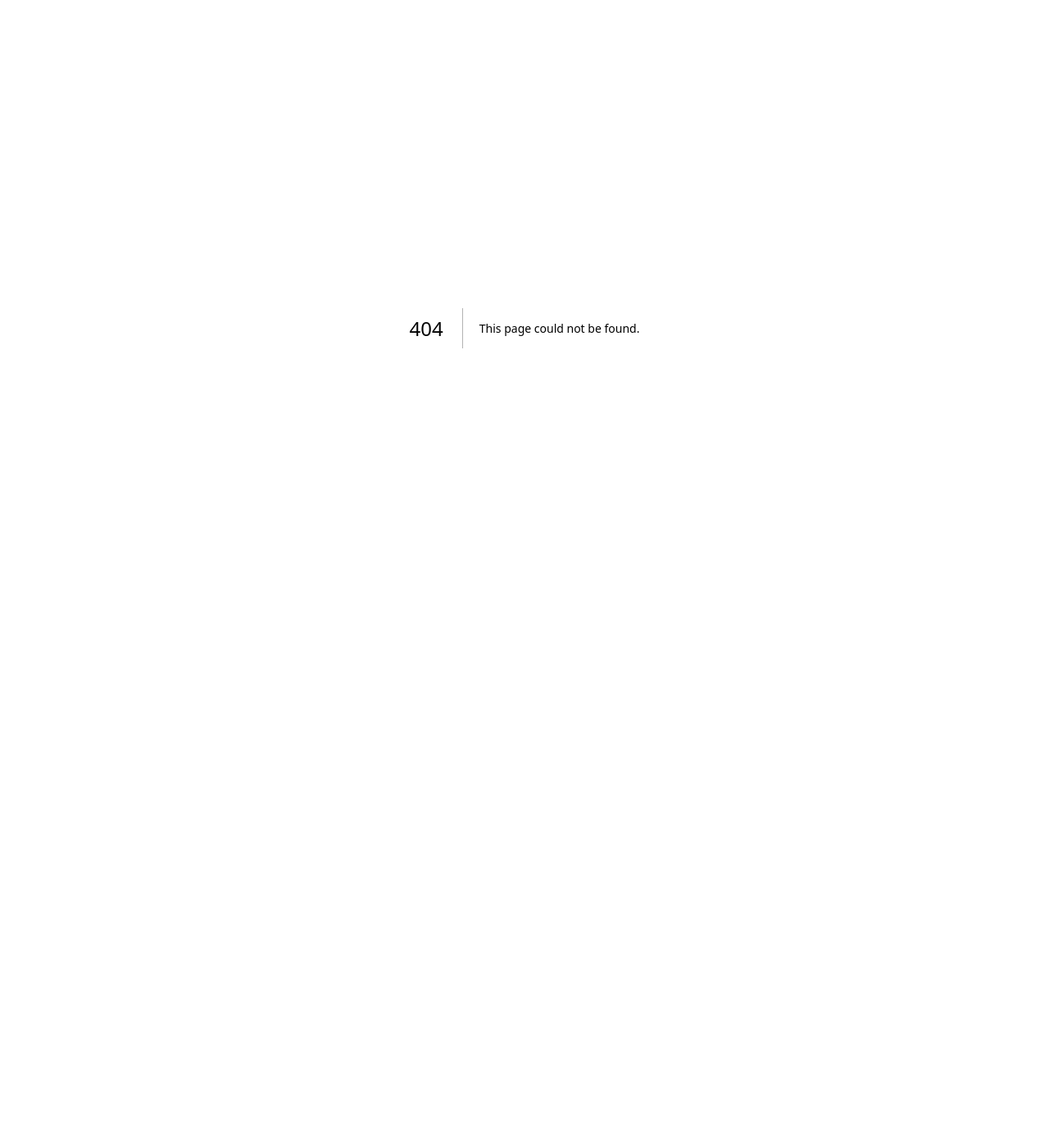
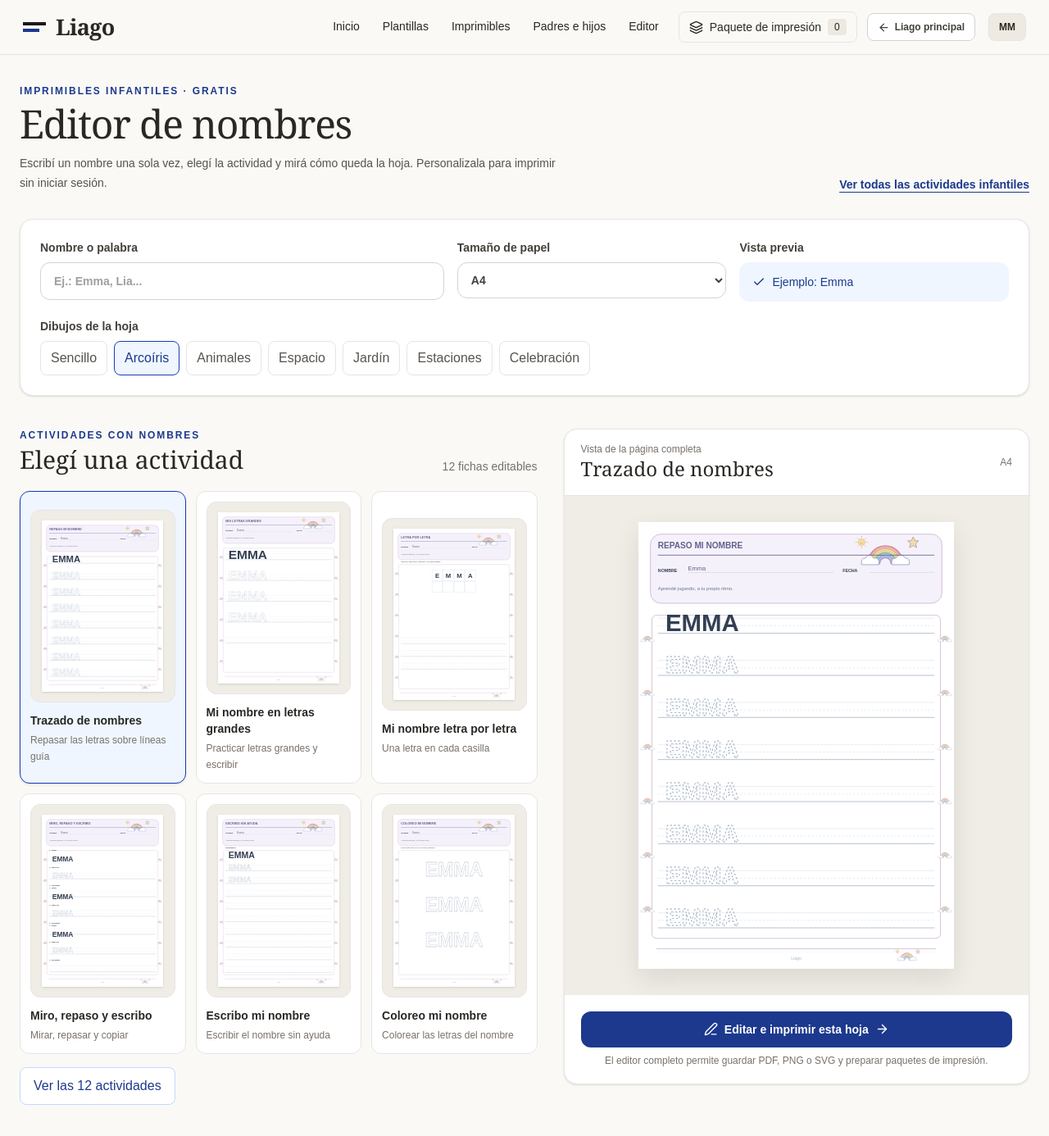
Before and after one commit to soto-cmd/liago, a Next.js app: page /plantillas/nombres in a window 1280 px wide. Before the commit this address had no page. Shown: the top 1386 px of the page at 82% size. Before the commit the page ends 800 px from the top, so only its background shows below. Built offline with nearby package versions, Linux system fonts and the light colour scheme.

Commit message:
feat(liago): editor de nombres visible con fichas y vista previa

```diff
--- /dev/null
+++ b/app/plantillas/nombres/page.tsx
@@ -0,0 +1,89 @@
+"use client";
+import Link from "next/link";
+import {useMemo,useState} from "react";
+import {ArrowRight,Check,Edit3} from "lucide-react";
+import PlantillasNav from "../nav";
+import {entries,initial,svgFor} from "../estudio";
+import {kidsThemes,type KidsTheme} from "../temas-infantiles";
+
+const nameIds=["trazado-nombre","nombre-grande","nombre-cajas","nombre-mira-copia","nombre-escribir","nombre-colorear","nombre-inicial","nombre-buscar-letras","nombre-buscar","nombre-recortar","nombre-plastilina","nombre-arcoiris"] as const;
+const descriptions:Record<string,string>={
+ "trazado-nombre":"Repasar las letras sobre líneas guía",
+ "nombre-grande":"Practicar letras grandes y escribir",
+ "nombre-cajas":"Una letra en cada casilla",
+ "nombre-mira-copia":"Mirar, repasar y copiar",
+ "nombre-escribir":"Escribir el nombre sin ayuda",
+ "nombre-colorear":"Colorear las letras del nombre",
+ "nombre-inicial":"Descubrir mi primera letra",
+ "nombre-buscar-letras":"Buscar las letras en una cuadrícula",
+ "nombre-buscar":"Reconocer el nombre entre palabras",
+ "nombre-recortar":"Recortar y ordenar las letras",
+ "nombre-plastilina":"Formar letras con plastilina",
+ "nombre-arcoiris":"Repasar con muchos colores"
+};
+const items=nameIds.map(id=>entries.find(e=>e.id===id)).filter((e):e is (typeof entries)[number]=>Boolean(e));
+const previewClass="h-full w-full [&>svg]:h-full [&>svg]:w-full";
+function MiniSheet({id,name,theme,paper}:{id:string;name:string;theme:KidsTheme;paper:string}){
+ const art=useMemo(()=>svgFor({...initial,template:id,childName:name||"Emma",kidTheme:theme,paper}),[id,name,theme,paper]);
+ return <div className="flex aspect-[3/4] items-center justify-center overflow-hidden rounded-xl border border-stone-200 bg-[#f0ede6] p-3">
+  <div className="h-full max-w-full overflow-hidden bg-white shadow-sm" style={{aspectRatio:art.w+"/"+art.h}}>
+   <div className={previewClass} dangerouslySetInnerHTML={{__html:art.svg}}/>
+  </div>
+ </div>;
+}
+export default function EditorDeNombres(){
+ const [name,setName]=useState("");
+ const [selected,setSelected]=useState<string>("trazado-nombre");
+ const [theme,setTheme]=useState<KidsTheme>("arcoiris");
+ const [paper,setPaper]=useState("A4");
+ const [showAll,setShowAll]=useState(false);
+ const art=useMemo(()=>svgFor({...initial,template:selected,childName:name||"Emma",kidTheme:theme,paper}),[selected,name,theme,paper]);
+ const chosen=items.find(i=>i.id===selected);
+ const editorLink="/plantillas?"+new URLSearchParams({template:selected,paper,nombre:name,tema:theme}).toString();
+ return <main className="min-h-screen bg-[#faf9f6] text-[#282824]">
+  <PlantillasNav active="nombres"/>
+  <div className="mx-auto max-w-7xl px-4 pb-16 pt-9 sm:px-6">
+   <div className="mb-8 flex flex-wrap items-end justify-between gap-4">
+    <div><p className="mb-2 text-xs font-bold uppercase tracking-[.16em] text-blue-900">Imprimibles infantiles · Gratis</p>
+    <h1 className="font-serif text-4xl tracking-tight sm:text-5xl">Editor de nombres</h1>
+    <p className="mt-3 max-w-2xl text-sm leading-6 text-stone-600">Escribí un nombre una sola vez, elegí la actividad y mirá cómo queda la hoja. Personalizala para imprimir sin iniciar sesión.</p></div>
+    <Link href="/plantillas/padres-hijos" className="text-sm font-semibold text-blue-900 underline underline-offset-4">Ver todas las actividades infantiles</Link>
+   </div>
+   <section aria-label="Personalizar nombre y hoja" className="rounded-2xl border border-stone-200 bg-white p-4 shadow-sm sm:p-6">
+    <div className="grid gap-4 md:grid-cols-[1.5fr_1fr_1fr]">
+     <label className="block text-sm font-semibold text-stone-700">Nombre o palabra
+      <input value={name} maxLength={22} onChange={e=>setName(e.target.value)} placeholder="Ej.: Emma, Lia..." aria-label="Nombre o palabra para personalizar todas las actividades" className="mt-2 w-full rounded-xl border border-stone-300 bg-white px-4 py-3 text-lg font-medium outline-none focus:border-blue-800 focus:ring-2 focus:ring-blue-100"/>
+     </label>
+     <label className="block text-sm font-semibold text-stone-700">Tamaño de papel
+      <select value={paper} onChange={e=>setPaper(e.target.value)} className="mt-2 w-full rounded-xl border border-stone-300 bg-white px-3 py-3 text-sm focus:border-blue-800"><option>A4</option><option>Carta</option><option>A5</option><option>Oficio</option></select>
+     </label>
+     <div><span className="block text-sm font-semibold text-stone-700">Vista previa</span><div className="mt-2 flex min-h-12 items-center rounded-xl bg-blue-50 px-4 text-sm font-medium text-blue-900"><Check size={16} className="mr-2"/>{name.trim()?name.trim():"Ejemplo: Emma"}</div></div>
+    </div>
+    <div className="mt-5"><p className="mb-2 text-sm font-semibold text-stone-700">Dibujos de la hoja</p>
+     <div role="group" aria-label="Estilo de dibujos" className="flex flex-wrap gap-2">{kidsThemes.map(t=><button key={t.id} type="button" aria-pressed={theme===t.id} onClick={()=>setTheme(t.id)} className={`rounded-lg border px-3 py-2 text-xs font-semibold ${theme===t.id?"border-blue-800 bg-blue-50 text-blue-900":"border-stone-200 bg-white text-stone-600 hover:border-blue-400"}`}>{t.label}</button>)}</div>
+    </div>
+   </section>
+   <div className="mt-10 grid gap-8 lg:grid-cols-[minmax(0,1fr)_minmax(330px,.9fr)]">
+    <section aria-labelledby="list-activities">
+     <div className="mb-5 flex flex-wrap items-end justify-between gap-3"><div><p className="mb-1 text-xs font-bold uppercase tracking-[.16em] text-blue-900">Actividades con nombres</p><h2 id="list-activities" className="font-serif text-3xl">Elegí una actividad</h2></div><span className="text-sm text-stone-500">{items.length} fichas editables</span></div>
+     <div className="grid grid-cols-2 gap-3 sm:grid-cols-3">
+      {(showAll?items:items.slice(0,6)).map(item=><button type="button" key={item.id} onClick={()=>setSelected(item.id)} aria-pressed={selected===item.id} className={`min-w-0 rounded-xl border p-2 text-left transition hover:border-blue-700 hover:shadow-md sm:p-3 ${selected===item.id?"border-blue-800 bg-blue-50 shadow-sm":"border-stone-200 bg-white"}`}>
+       <MiniSheet id={item.id} name={name} theme={theme} paper={paper}/>
+       <strong className="mt-3 block text-sm leading-5">{item.name}</strong><span className="mt-1 block text-xs leading-5 text-stone-500">{descriptions[item.id]}</span>
+      </button>)}
+     </div>
+     <button type="button" onClick={()=>setShowAll(v=>!v)} className="mt-4 rounded-lg border border-blue-200 bg-white px-4 py-2.5 text-sm font-semibold text-blue-900">{showAll?"Mostrar menos actividades":"Ver las 12 actividades"}</button>
+    </section>
+    <section aria-label="Vista de la hoja seleccionada" className="min-w-0 lg:sticky lg:top-24 lg:self-start">
+     <div className="overflow-hidden rounded-2xl border border-stone-200 bg-white shadow-sm">
+      <div className="flex flex-wrap items-center justify-between gap-3 border-b border-stone-200 px-5 py-4"><div><p className="text-xs text-stone-500">Vista de la página completa</p><h2 className="font-serif text-2xl">{chosen?.name||"Ficha de nombre"}</h2></div><span className="text-xs text-stone-500">{paper}</span></div>
+      <div className="flex justify-center bg-[#f0ede7] p-5 sm:p-8">
+       <div className="w-full max-w-[385px] overflow-hidden bg-white shadow-[0_12px_30px_#00000018]" style={{aspectRatio:art.w+"/"+art.h}}><div className={previewClass} dangerouslySetInnerHTML={{__html:art.svg}}/></div>
+      </div>
+      <div className="space-y-2 p-5"><Link href={editorLink} className="flex items-center justify-center gap-2 rounded-xl bg-blue-900 px-5 py-3 text-sm font-bold text-white hover:bg-blue-800"><Edit3 size={17}/> Editar e imprimir esta hoja <ArrowRight size={17}/></Link><p className="text-center text-xs text-stone-500">El editor completo permite guardar PDF, PNG o SVG y preparar paquetes de impresión.</p></div>
+     </div>
+    </section>
+   </div>
+  </div>
+ </main>;
+}
```
